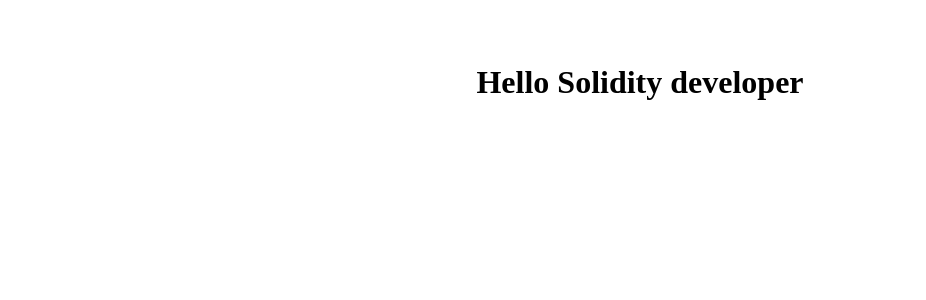
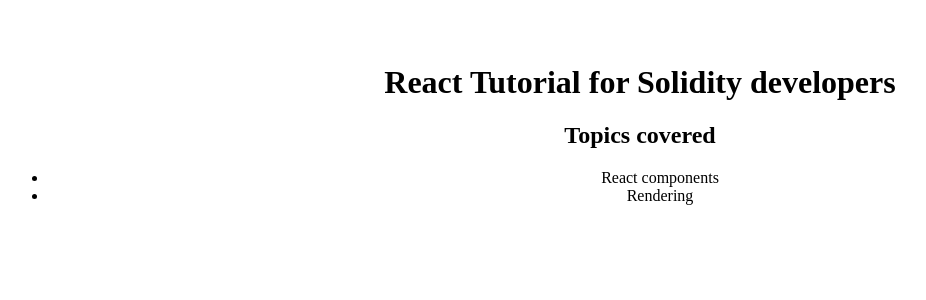
Before and after one commit to josealonso/react_app_starter, a React (Create React App) app: page / in a window 1280 px wide. Shown: the top 300 px of the page, without its empty margins (0-926 px from the left). Built offline with nearby package versions, Linux system fonts and the light colour scheme.

Commit message:
Added an unordered list

```diff
--- a/src/App.js
+++ b/src/App.js
@@ -3,7 +3,12 @@
 export default function App() {
   return (
     <div className="App">
-      <h1>Hello Solidity developer</h1>
+      <h1>React Tutorial for Solidity developers</h1>
+      <h2>Topics covered</h2>
+      <ul>
+        <li>React components</li>
+        <li>Rendering</li>
+      </ul>
     </div>
   );
 }
```
